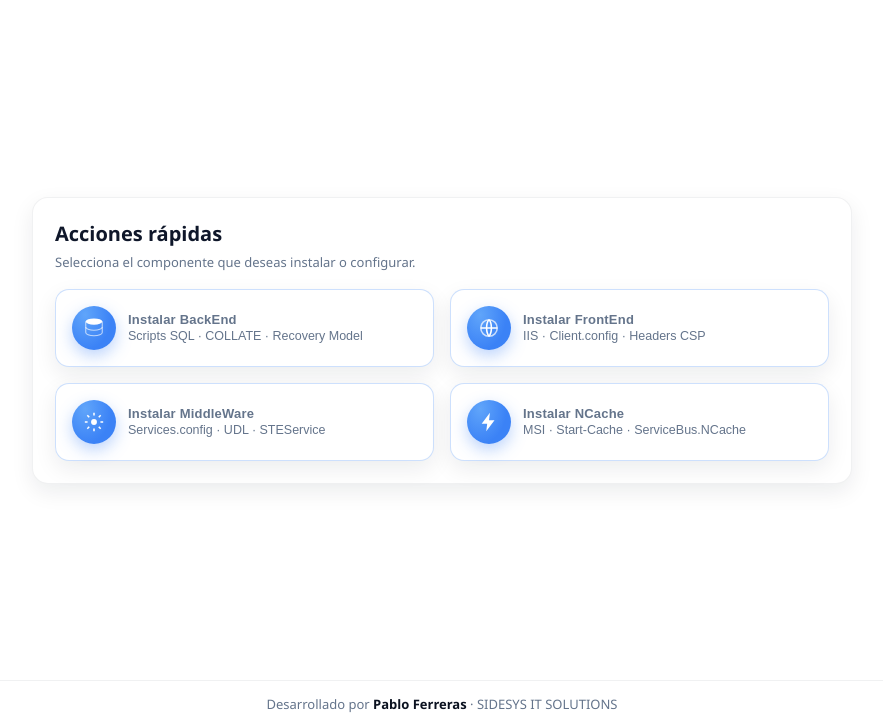
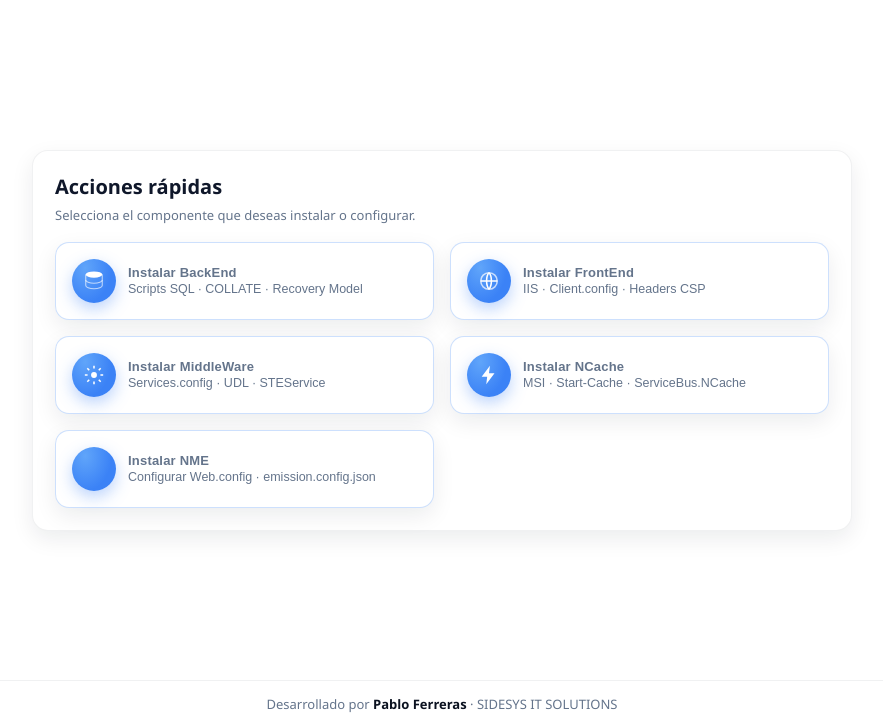
Before and after one commit to Reversis/eFlowInstaller, a Flask app: page /dashboard in a window 1280 px wide. Shown: the part 73-800 px from the top of the page, without its empty margins (198-1081 px from the left). Run offline with Flask 3, Linux system fonts and the light colour scheme.

Commit message:
Dashboard adding new button to the panel

```diff
--- a/app/template/dashboard.html
+++ b/app/template/dashboard.html
@@ -177,6 +177,25 @@
             </div>
           </button>
         </form>
+
+<!-- NME (igual que los demás) -->
+<form action="/emission">
+  <button class="card-btn" type="submit" aria-label="Instalar NME">
+    <div class="card">
+      <div class="icon" aria-hidden="true">
+        <!-- SVG con halo blanco y trazo currentColor, mismo tamaño -->
+        <svg width="22" height="22" viewBox="0 0 24 24" fill="none">
+          <path d="M13 2L4 14h6l-1 8 9-12h-6l1-8z"/>
+        </svg>
+      </div>
+      <div class="text">
+        <p class="t">Instalar NME</p>
+        <p class="s">Configurar Web.config · emission.config.json</p>
+      </div>
+    </div>
+  </button>
+</form>
+
       </div>
     </section>
   </main>
```
